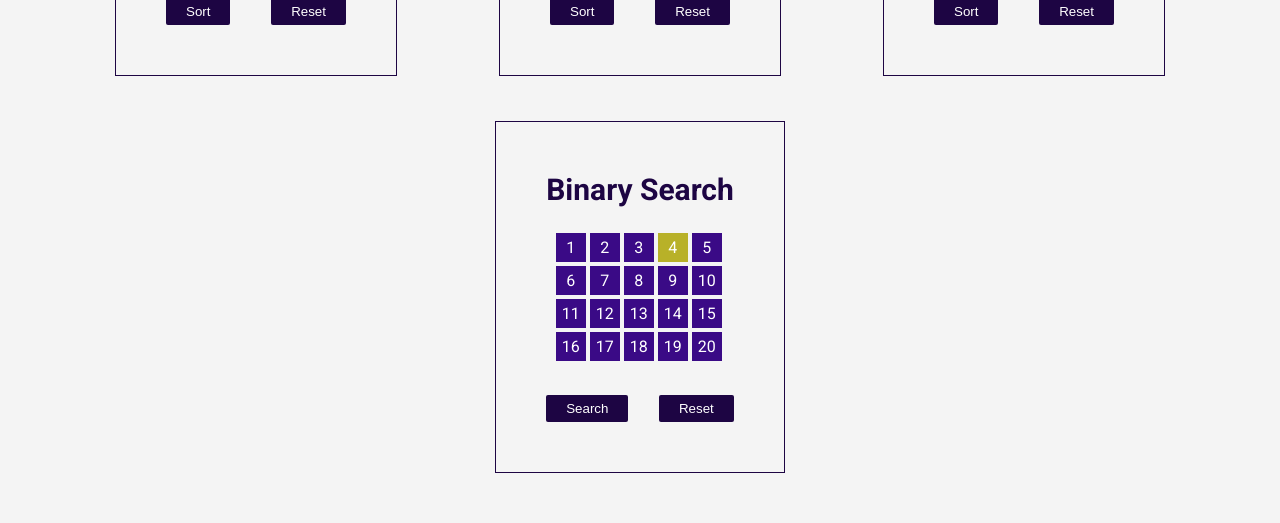
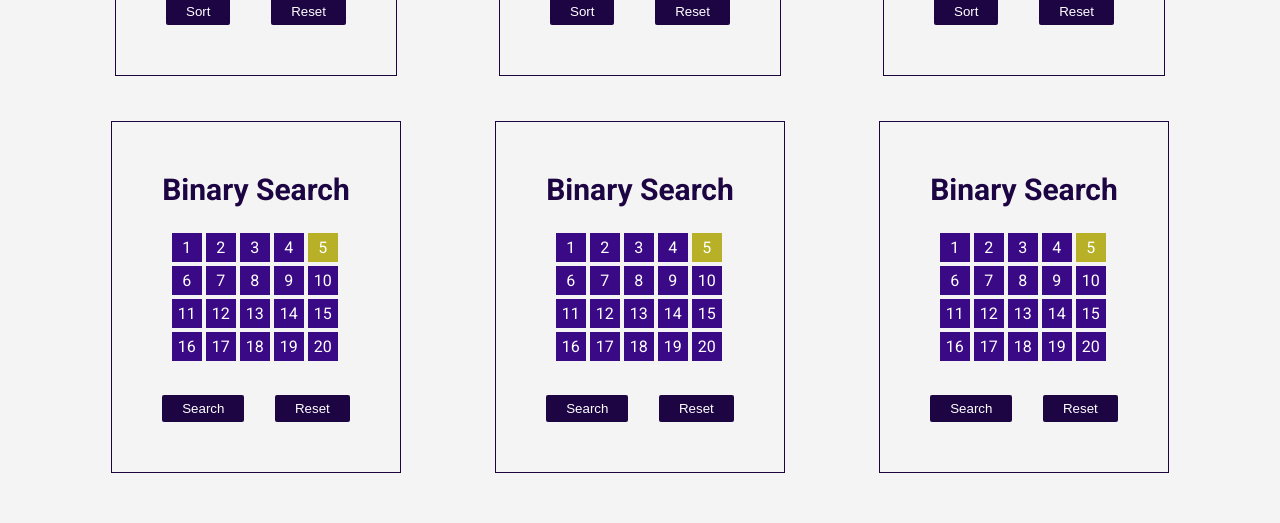
Before and after one commit to Ice-Cap/my-portfolio-website, a React (Create React App) app: page / in a window 1280 px wide. Shown: the part 1820-2343 px from the top of the page. Built offline with nearby package versions, Linux system fonts and the light colour scheme.

Commit message:
abstracting search algo state and display

```diff
--- a/src/components/Algorithms.js
+++ b/src/components/Algorithms.js
@@ -19,6 +19,8 @@ function Algorithms() {
                     </div>
                     <div className='row'>
                         <BinarySearch />
+                        <BinarySearch />
+                        <BinarySearch />
                     </div>
                 </div>
             </div>
--- a/src/components/algorithms/BinarySearch.js
+++ b/src/components/algorithms/BinarySearch.js
@@ -1,12 +1,10 @@
-import React, { useState } from 'react';
+import React from 'react';
+import useSearchAlgorithm from '../../hooks/useSearchAlgorithm';
+import SearchAlgorithm from './SearchAlgorithm';
 import { delay } from '../../utils/utils';
 
 function BinarySearch(props) {
-    const [state, setState] = useState({
-        currIndex: null,
-        needle: 4,
-        array: [1, 2, 3, 4, 5, 6, 7, 8, 9, 10, 11, 12, 13, 14, 15, 16, 17, 18, 19, 20]
-    });
+    const [state, setState, display, reset] = useSearchAlgorithm(5, [1, 2, 3, 4, 5, 6, 7, 8, 9, 10, 11, 12, 13, 14, 15, 16, 17, 18, 19, 20]);
 
     /**
      * Binary search is used to find the position of a target value within a sorted array.
@@ -45,47 +43,13 @@ function BinarySearch(props) {
         return -1;
     }
 
-    function reset() {
-        setState((prev) => ({
-            ...prev,
-            currIndex: null
-        }));
-    }
-
-    /**
-     * Creating the squares to display the array
-     * that will be searched.
-     */
-    const display = state.array.map((item, index) => {
-        const isCurrent = index === state.currIndex;
-        const isNeedle = item === state.needle;
-        const isFound = (state.array[state.currIndex] === state.needle) && (state.currIndex === index);
-
-        let classes = 'search-item ';
-        if (isCurrent) classes += 'current ';
-        if (isNeedle) classes += 'needle ';
-        if (isFound) classes += 'found ';
-        return (
-            <span
-                className={classes}
-                key={item + '-' + index}
-                onClick={() => setState((prev) => ({...prev, needle: item}))}
-            >
-                {item}
-            </span>
-        );
-    });
     return (
-        <div className='algo search'>
-            <h3>Binary Search</h3>
-            <div className='search-container'>
-                {display}
-            </div>
-            <div className="flex space-between search-buttons-container">
-                <button onClick={() => search()}>Search</button>
-                <button onClick={() => reset()}>Reset</button>
-            </div>
-        </div>
+        <SearchAlgorithm
+            title='Binary Search'
+            display={display}
+            search={search}
+            reset={reset}
+        />
     );
 }
 
--- /dev/null
+++ b/src/components/algorithms/SearchAlgorithm.js
@@ -0,0 +1,18 @@
+import React from 'react';
+
+function SortAlgorithm(props) {
+    return (
+        <div className='algo search'>
+            <h3>{props.title}</h3>
+            <div className='search-container'>
+                {props.display}
+            </div>
+            <div className="flex space-between search-buttons-container">
+                <button onClick={() => props.search()}>Search</button>
+                <button onClick={() => props.reset()}>Reset</button>
+            </div>
+        </div>
+    );
+}
+
+export default SortAlgorithm;
--- /dev/null
+++ b/src/hooks/useSearchAlgorithm.js
@@ -0,0 +1,44 @@
+import React, { useState } from 'react';
+
+function useSearchAlgorithm(needle, array) {
+    const [state, setState] = useState({
+        currIndex: null,
+        needle: needle,
+        array: array
+    });
+
+    function reset() {
+        setState((prev) => ({
+            ...prev,
+            currIndex: null
+        }));
+    }
+
+    /**
+     * Creating the squares to display the array
+     * that will be searched.
+     */
+    const display = state.array.map((item, index) => {
+        const isCurrent = index === state.currIndex;
+        const isNeedle = item === state.needle;
+        const isFound = (state.array[state.currIndex] === state.needle) && (state.currIndex === index);
+
+        let classes = 'search-item ';
+        if (isCurrent) classes += 'current ';
+        if (isNeedle) classes += 'needle ';
+        if (isFound) classes += 'found ';
+        return (
+            <span
+                className={classes}
+                key={item + '-' + index}
+                onClick={() => setState((prev) => ({...prev, needle: item}))}
+            >
+                {item}
+            </span>
+        );
+    });
+
+    return [state, setState, display, reset];
+}
+
+export default useSearchAlgorithm;
```
